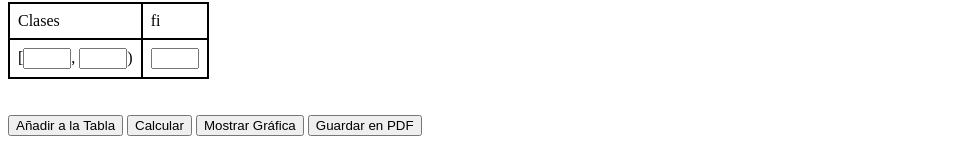
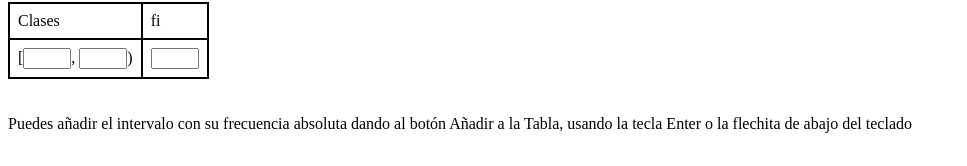
Before and after one commit to Huguini79/CeroCabreos, a plain HTML site: page index.html in a window 1280 px wide. Shown: the part 78-244 px from the top of the page, without its empty margins (0-967 px from the left). Drawn offline with nearby package versions, Linux system fonts and the light colour scheme.

Commit message:
Update index.html

```diff
--- a/index.html
+++ b/index.html
@@ -40,6 +40,8 @@
       </tr>
              </table>
              <br></br>
+    <label>Puedes añadir el intervalo con su frecuencia absoluta dando al botón Añadir a la Tabla, usando la tecla Enter o la flechita de abajo del teclado</label>
+    <br><br><br>
     <button onclick="AnadirTabla()">Añadir a la Tabla</button>
     <button onclick="Calcular()">Calcular</button>
     <button onclick="Grafica()">Mostrar Gráfica</button>
```
